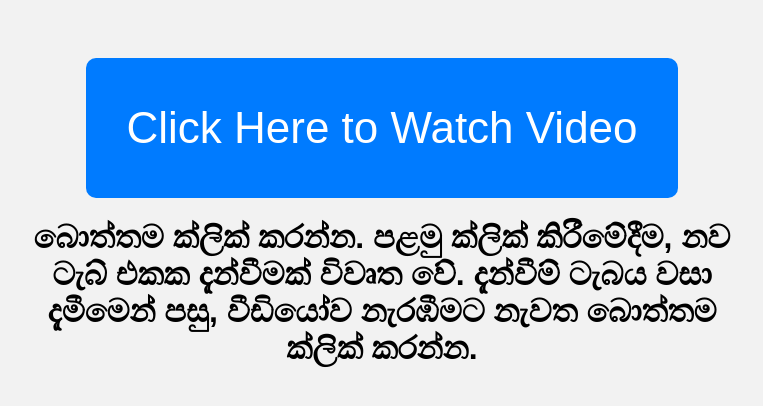
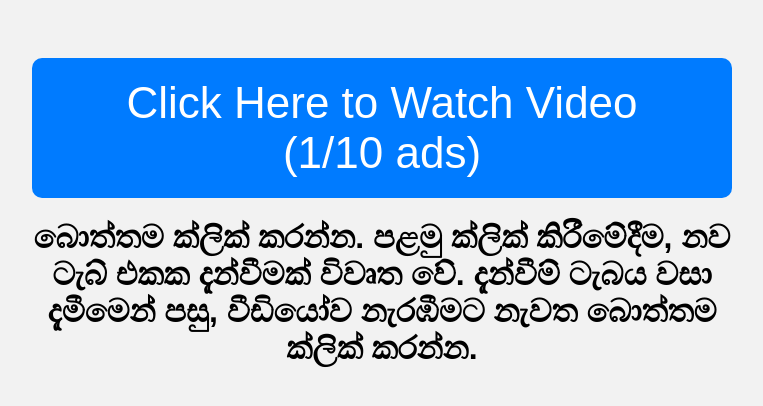
Before and after one commit to lssantha/new1, a plain HTML site: page index.html in a window 1280 px wide. Both pictures are taken after a click on the button "Click Here to Watch Video". Shown: the whole page, without its empty margins (258-1021 px from the left). Drawn offline with Linux system fonts and the light colour scheme.

Commit message:
Refactor ad click logic and video link handlinggdfr
Updated the click event logic to allow up to 10 ad openings before showing the video link.

```diff
--- a/index.html
+++ b/index.html
@@ -9,23 +9,35 @@
 -->
   </head>
   <body>
-
     <script type="text/javascript">
       atOptions = {
-		'key' : '8240c59ae61a0b498b98ac75db068acc',
-		'format' : 'iframe',
-		'height' : 90,
-		'width' : 728,
-		'params' : {}
+        key: "8240c59ae61a0b498b98ac75db068acc",
+        format: "iframe",
+        height: 90,
+        width: 728,
+        params: {},
       };
     </script>
-<script type="text/javascript" src="//www.highperformanceformat.com/8240c59ae61a0b498b98ac75db068acc/invoke.js"></script>
+    <script
+      type="text/javascript"
+      src="//www.highperformanceformat.com/8240c59ae61a0b498b98ac75db068acc/invoke.js"
+    ></script>
 
     <div class="container">
       <button id="watchBtn">Click Here to Watch Video</button>
-  <h1 id="instruction">බොත්තම ක්ලික් කරන්න. පළමු ක්ලික් කිරීමේදීම, නව ටැබ් එකක දැන්වීමක් විවෘත වේ. දැන්වීම් ටැබය වසා දැමීමෙන් පසු, වීඩියෝව නැරඹීමට නැවත බොත්තම ක්ලික් කරන්න.</h1>
-  <div class="video-wrapper" id="videoWrapper" style="display: none;">
-    <video id="mainVideo" width="640" controls controlsList="nodownload" oncontextmenu="return false;">
+      <h1 id="instruction">
+        බොත්තම ක්ලික් කරන්න. පළමු ක්ලික් කිරීමේදීම, නව ටැබ් එකක දැන්වීමක් විවෘත
+        වේ. දැන්වීම් ටැබය වසා දැමීමෙන් පසු, වීඩියෝව නැරඹීමට නැවත බොත්තම ක්ලික්
+        කරන්න.
+      </h1>
+      <div class="video-wrapper" id="videoWrapper" style="display: none">
+        <video
+          id="mainVideo"
+          width="640"
+          controls
+          controlsList="nodownload"
+          oncontextmenu="return false;"
+        >
           <source src="video.mp4" type="video/mp4" />
           Your browser does not support the video tag.
         </video>
@@ -33,27 +45,56 @@
     </div>
 
     <script>
-  let clicked = false;
-  document.getElementById("watchBtn").addEventListener("click", function () {
-    if (!clicked) {
-      // First click – open ad in new tab
-      window.open("https://www.profitableratecpm.com/jh9ri3zda4?key=5f1f19d4475661693e01257b33a89296", "_blank");
-      clicked = true;
+      let clickCount = 0;
+      const adLinks = [
+        "https://courseweb.sliit.lk/login/index.php",
+        "https://courseweb.sliit.lk/login/index.php",
+        "https://courseweb.sliit.lk/login/index.php",
+        "https://courseweb.sliit.lk/login/index.php",
+        "https://courseweb.sliit.lk/login/index.php",
+        "https://courseweb.sliit.lk/login/index.php",
+        "https://courseweb.sliit.lk/login/index.php",
+        "https://courseweb.sliit.lk/login/index.php",
+        "https://courseweb.sliit.lk/login/index.php",
+        "https://courseweb.sliit.lk/login/index.php",
+      ];
+      const googleDriveLink =
+        "https://drive.google.com/file/d/1yq_fCDYGylRrRo783BN4JdXxw2lVkWkq/view?usp=drive_link"; // Replace with your actual Google Drive link
+
+      document
+        .getElementById("watchBtn")
+        .addEventListener("click", function () {
+          clickCount++;
+
+          if (clickCount <= 10) {
+            // First 10 clicks – open ads in new tab
+            window.open(adLinks[clickCount - 1], "_blank");
+
+            // Update button text to show progress
+            if (clickCount < 10) {
+              this.textContent = `Click Here to Watch Video (${clickCount}/10 ads)`;
             } else {
-      // Second click – show video and hide button + instruction
-      document.getElementById("videoWrapper").style.display = "block";
+              this.textContent = "Click One More Time to Watch Video!";
+            }
+          } else {
+            // 11th click – open Google Drive video link
+            window.open(googleDriveLink, "_blank");
+
+            // Hide button and instruction
             this.style.display = "none";
-      document.getElementById("instruction").style.display = "none"; // Hide instruction
-      document.getElementById("mainVideo").play();
+            document.getElementById("instruction").style.display = "none";
           }
         });
     </script>
 
-<script async="async" data-cfasync="false" src="//pl27151424.profitableratecpm.com/f29a53b6b88cc137a5ae7e69c2e7cd2b/invoke.js"></script>
+    <script
+      async="async"
+      data-cfasync="false"
+      src="//pl27151424.profitableratecpm.com/f29a53b6b88cc137a5ae7e69c2e7cd2b/invoke.js"
+    ></script>
     <div id="container-f29a53b6b88cc137a5ae7e69c2e7cd2b"></div>
 
     <!--<script type='text/javascript' src='//pl27151532.profitableratecpm.com/9a/3a/f6/9a3af67d2a86a6249dcd9226027fb8f7.js'></script>
 social banner-->
-
   </body>
 </html>
```
Lines whose indentation alone changed are shown as unchanged.
